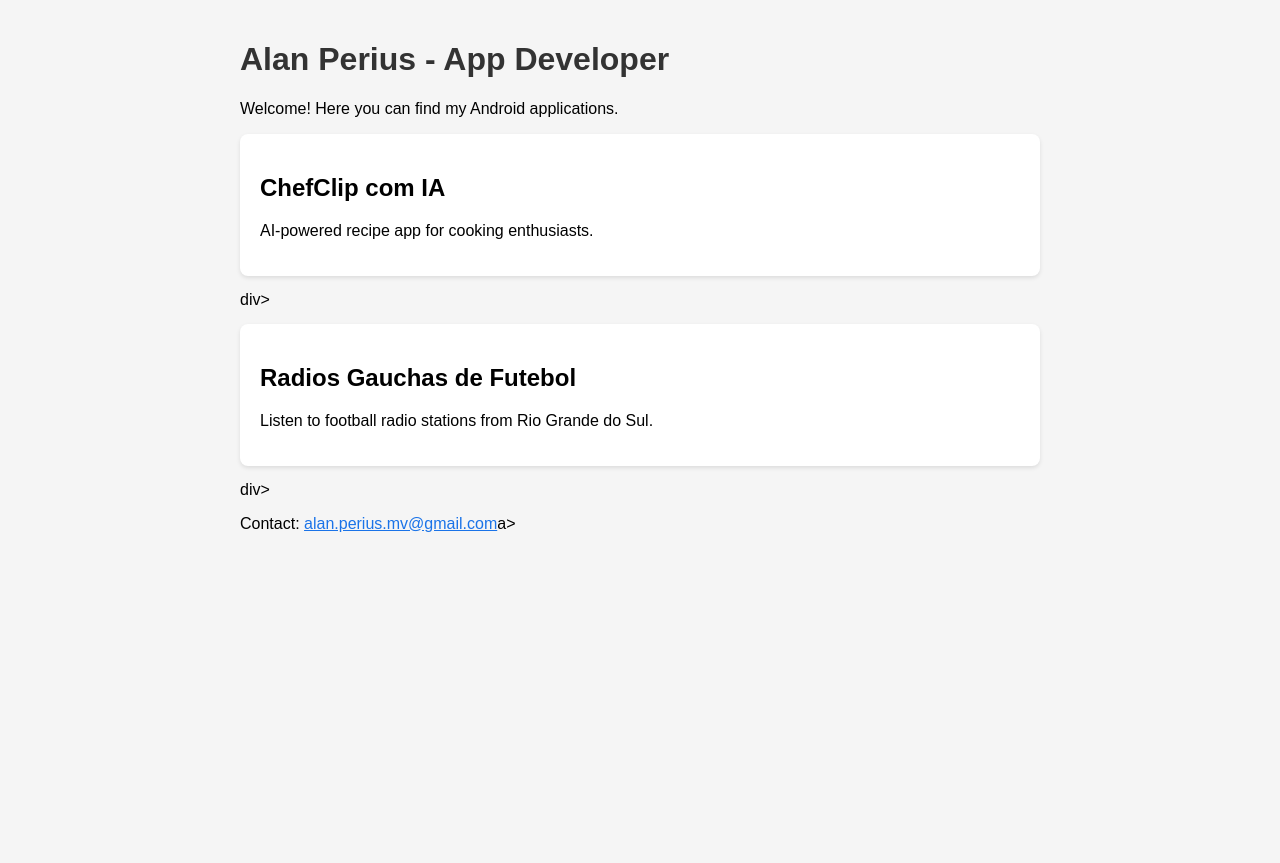
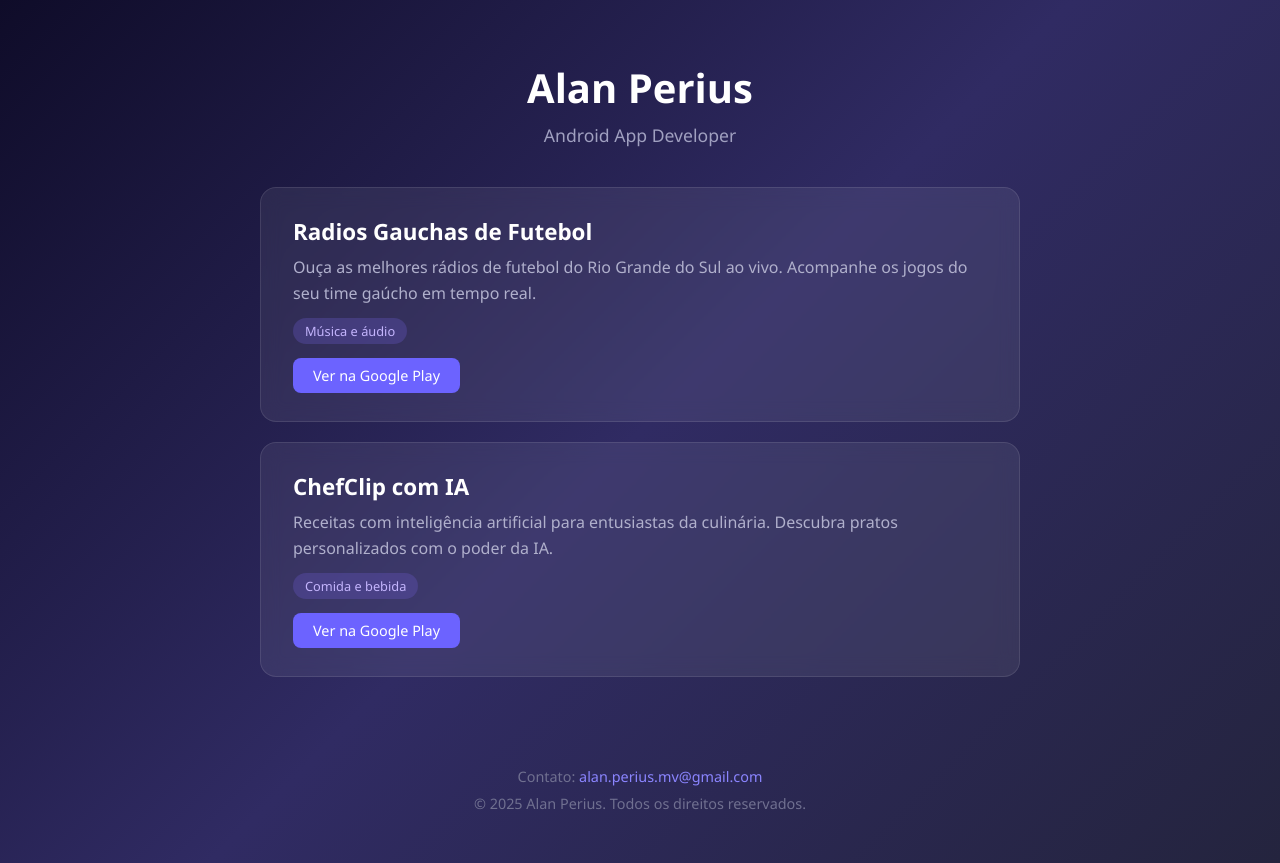
Before and after one commit to alanperius/alanperius.github.io, a plain HTML site: page index.html in a window 1280 px wide. Before the commit the page ends 800 px from the top, so only its background shows below. Drawn offline with Linux system fonts and the light colour scheme.

Commit message:
Fix broken HTML tags and redesign developer website

```diff
--- a/index.html
+++ b/index.html
@@ -3,25 +3,111 @@
 <head>
     <meta charset="UTF-8">
     <meta name="viewport" content="width=device-width, initial-scale=1.0">
-        <title>Alan Perius - Developer</title>
+    <title>Alan Perius - App Developer</title>
     <style>
-                body { font-family: Arial, sans-serif; max-width: 800px; margin: 0 auto; padding: 20px; background: #f5f5f5; }
-                h1 { color: #333; }
-                .app { background: white; padding: 20px; border-radius: 8px; margin: 15px 0; box-shadow: 0 2px 4px rgba(0,0,0,0.1); }
-                a { color: #1a73e8; }
+        * { margin: 0; padding: 0; box-sizing: border-box; }
+        body {
+            font-family: 'Segoe UI', Arial, sans-serif;
+            background: linear-gradient(135deg, #0f0c29, #302b63, #24243e);
+            min-height: 100vh;
+            color: #e0e0e0;
+        }
+        .header {
+            text-align: center;
+            padding: 60px 20px 40px;
+        }
+        .header h1 {
+            font-size: 2.5em;
+            color: #ffffff;
+            margin-bottom: 8px;
+        }
+        .header p {
+            font-size: 1.1em;
+            color: #a0a0c0;
+        }
+        .container {
+            max-width: 800px;
+            margin: 0 auto;
+            padding: 0 20px 40px;
+        }
+        .app-card {
+            background: rgba(255,255,255,0.07);
+            backdrop-filter: blur(10px);
+            border: 1px solid rgba(255,255,255,0.1);
+            border-radius: 16px;
+            padding: 28px 32px;
+            margin-bottom: 20px;
+            transition: transform 0.2s, box-shadow 0.2s;
+        }
+        .app-card:hover {
+            transform: translateY(-3px);
+            box-shadow: 0 8px 30px rgba(0,0,0,0.3);
+        }
+        .app-card h2 {
+            font-size: 1.4em;
+            color: #ffffff;
+            margin-bottom: 8px;
+        }
+        .app-card p {
+            color: #b0b0cc;
+            line-height: 1.6;
+        }
+        .badge {
+            display: inline-block;
+            background: rgba(106,90,205,0.3);
+            color: #c4b5fd;
+            padding: 4px 12px;
+            border-radius: 20px;
+            font-size: 0.8em;
+            margin-top: 12px;
+        }
+        .store-link {
+            display: inline-block;
+            margin-top: 14px;
+            padding: 8px 20px;
+            background: #6c63ff;
+            color: #fff;
+            text-decoration: none;
+            border-radius: 8px;
+            font-size: 0.9em;
+            transition: background 0.2s;
+        }
+        .store-link:hover { background: #5a52d5; }
+        .footer {
+            text-align: center;
+            padding: 30px 20px 50px;
+            color: #707090;
+            font-size: 0.9em;
+        }
+        .footer a {
+            color: #8b85ff;
+            text-decoration: none;
+        }
+        .footer a:hover { text-decoration: underline; }
     </style>
 </head>
 <body>
-        <h1>Alan Perius - App Developer</h1>
-      <p>Welcome! Here you can find my Android applications.</p>
-      <div class="app">
+    <div class="header">
+        <h1>Alan Perius</h1>
+        <p>Android App Developer</p>
+    </div>
+    <div class="container">
+        <div class="app-card">
+            <h2>Radios Gauchas de Futebol</h2>
+            <p>Ouça as melhores rádios de futebol do Rio Grande do Sul ao vivo. Acompanhe os jogos do seu time gaúcho em tempo real.</p>
+            <span class="badge">Música e áudio</span><br>
+            <a class="store-link" href="https://play.google.com/store/apps/details?id=com.alan.alanperius.radioalan" target="_blank">Ver na Google Play</a>
+        </div>
+        <div class="app-card">
             <h2>ChefClip com IA</h2>
-              <p>AI-powered recipe app for cooking enthusiasts.</p>
-      </div>div>
-      <div class="app">
-              <h2>Radios Gauchas de Futebol</h2>
-              <p>Listen to football radio stations from Rio Grande do Sul.</p>
-      </div>div>
-      <p>Contact: <a href="mailto:alan.perius.mv@gmail.com">alan.perius.mv@gmail.com</a>a></p>
+            <p>Receitas com inteligência artificial para entusiastas da culinária. Descubra pratos personalizados com o poder da IA.</p>
+            <span class="badge">Comida e bebida</span><br>
+            <a class="store-link" href="https://play.google.com/store/apps/details?id=com.alan.alanperius.chefclip" target="_blank">Ver na Google Play</a>
+        </div>
+    </div>
+    <div class="footer">
+        <p>Contato: <a href="mailto:alan.perius.mv@gmail.com">alan.perius.mv@gmail.com</a></p>
+        <p style="margin-top: 8px;">© 2025 Alan Perius. Todos os direitos reservados.</p>
+    </div>
 </body>
 </html>
```
Lines whose indentation alone changed are shown as unchanged.
